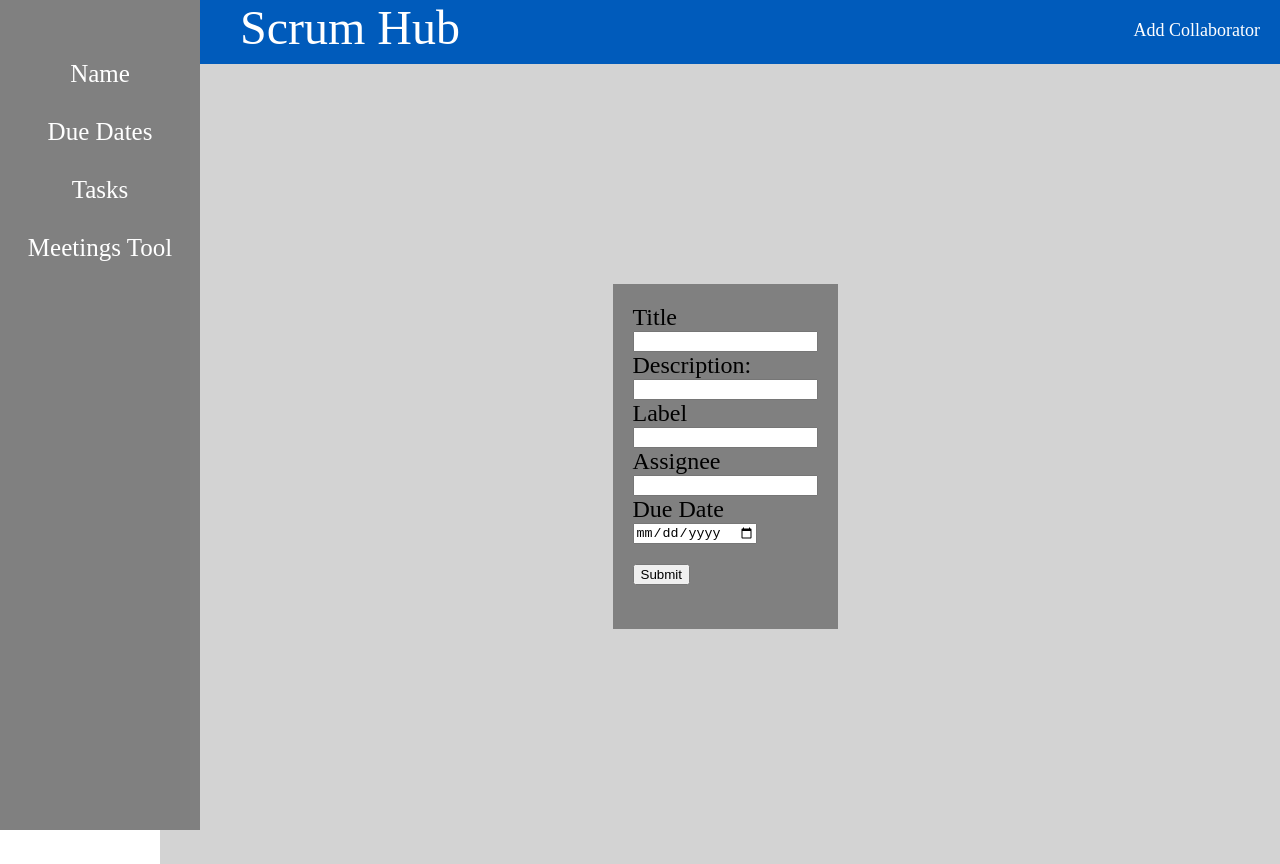
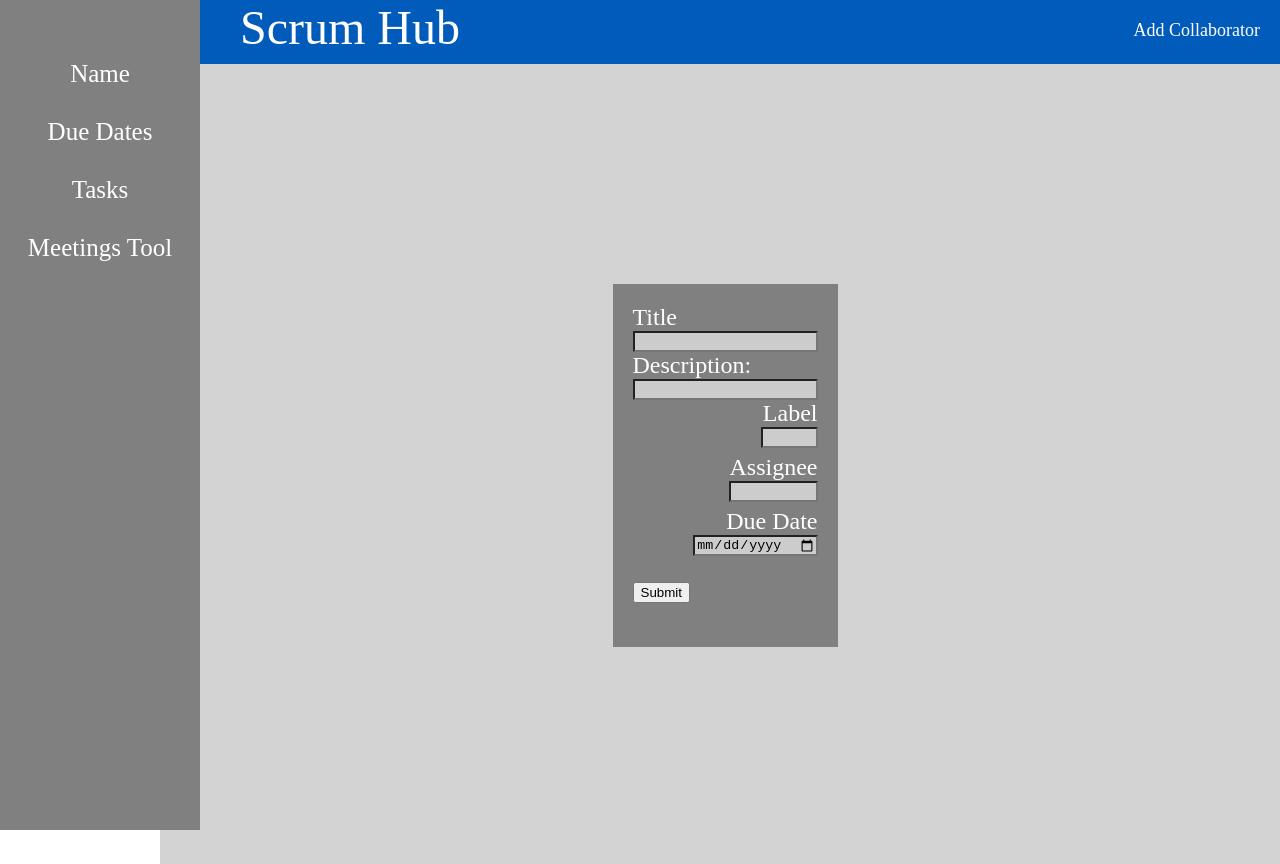
Before and after one commit to knights-who-say-c/scrum-hub, a Flask app: page /newtask in a window 1280 px wide. Run offline with Flask 2, Linux system fonts and the light colour scheme; some libraries are stand-ins or nearby versions.

Commit message:
#70 html for add task
html for add task

```diff
--- a/scrumhub/login/templates/newtask.html
+++ b/scrumhub/login/templates/newtask.html
@@ -35,20 +35,20 @@
         <form action = /submitNewTask method = "POST" enctype="multipart/form-data">
 
 
-            <label for="title">Title</label><br/>
-            <input type="text" id="title" name="title" required><br/>
+            <label for="title" style="color:white;">Title</label><br/>
+            <input type="text" style="background-color:#ccc;" id="title" name="title" required><br/>
 
-            <label for="description">Description:</label><br/>
-            <input type="text" id="description" name="description" required><br/>
+            <label for="description" style="color:white;">Description:</label><br/>
+            <input type="text" style="background-color:#ccc;" id="description" name="description" required><br/>
 
-            <label for="label">Label</label><br/>
-            <input type="text" id="label" name="label" required><br/>
+            <label for="label" style="float:right;color:white;">Label</label><br/>
+            <input type="text" size="4" style="float:right;background-color:#ccc;" id="label" name="label" required><br/>
 
-            <label for="assignee">Assignee</label><br/>
-            <input type="text" id="assignee" name="assignee" required><br/>
+            <label for="assignee" style="float:right;color:white;">Assignee</label><br/>
+            <input type="text" size="8" style="float:right;background-color:#ccc;" id="assignee" name="assignee" required><br/>
 
-            <label for="due">Due Date</label><br/>
-            <input type="date" id="due" name="due" required><br/>
+            <label for="due" style="float:right;color:white;" >Due Date</label><br/>
+            <input type="date" style="float:right;background-color:#ccc;" id="due" name="due" required><br/>
 
             <input type="submit" value="Submit">
 
```
